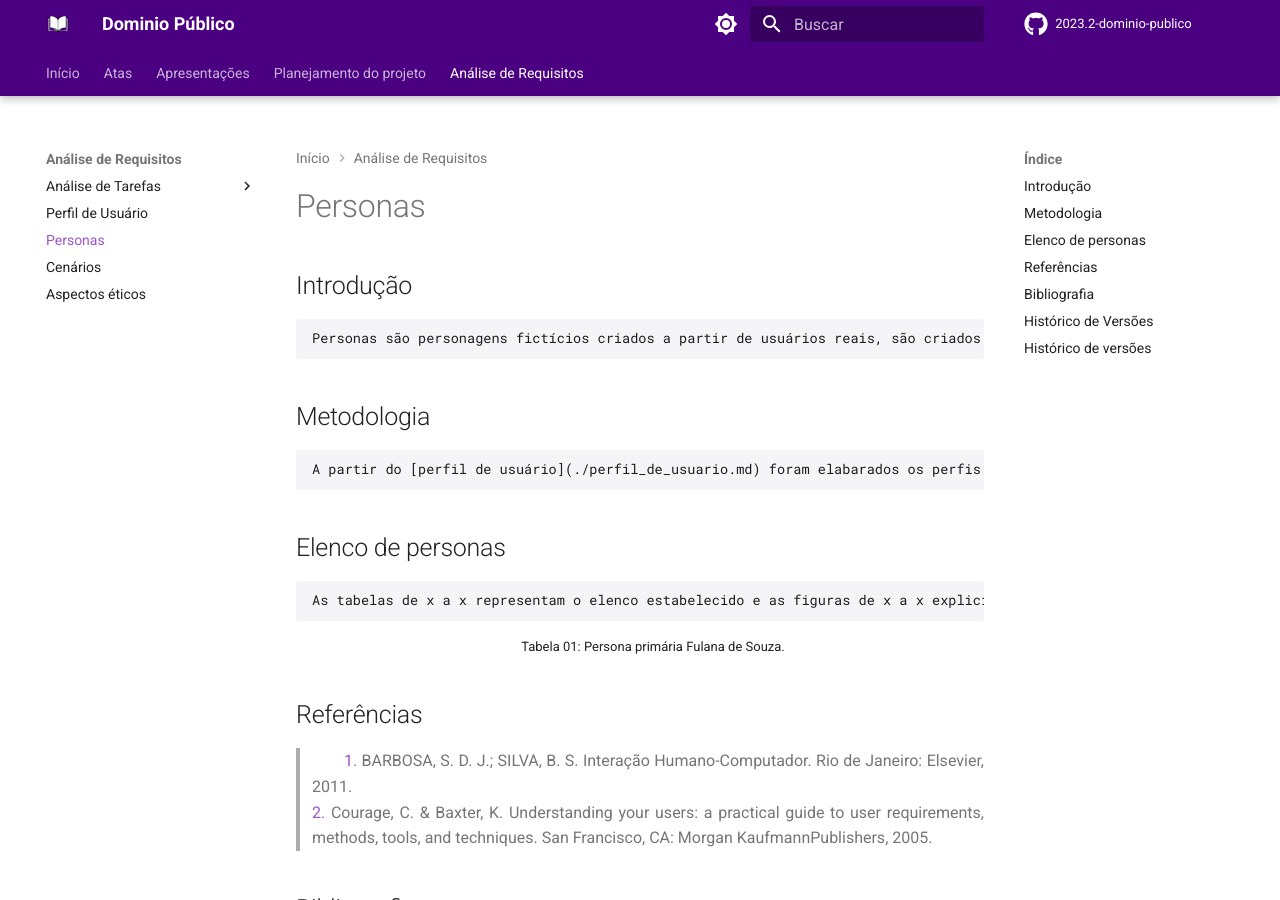
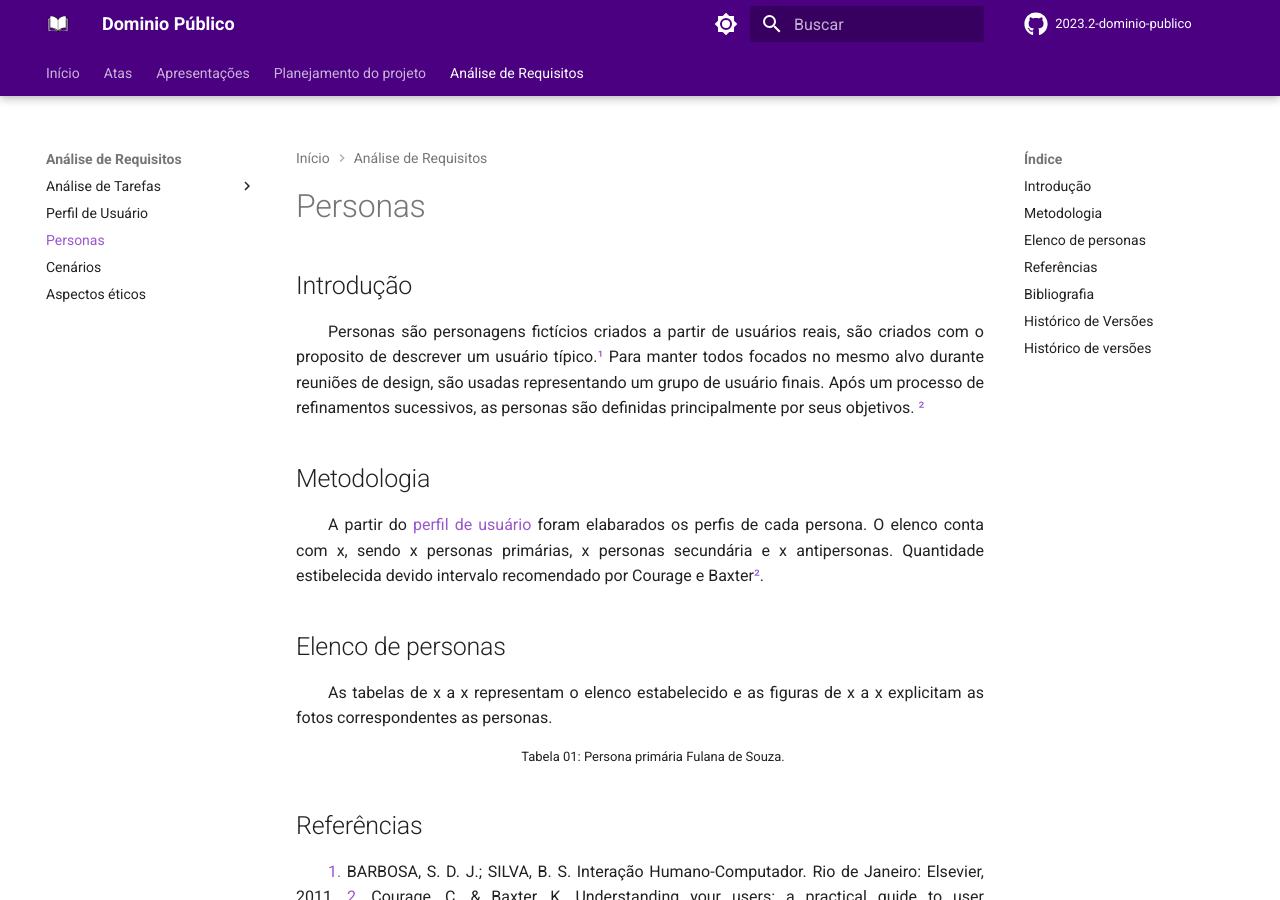
Before and after one commit to Interacao-Humano-Computador/2023.2-Dominio-Publico, an MkDocs documentation site: the page built from docs/analise_de_requisitos/personas.md, in a window 1280 px wide and 900 px high. Built offline with MkDocs 1.6.1 and Material for MkDocs 9.7.7, drawn with Linux system fonts in a browser that asks for light colours; comment, search, counter and statistics services are not loaded.

Commit message:
fix: erros de docs

```diff
--- a/docs/analise_de_requisitos/personas.md
+++ b/docs/analise_de_requisitos/personas.md
@@ -1,25 +1,22 @@
 # Personas
 
 ## Introdução
-    Personas são personagens fictícios criados a partir de usuários reais, são criados com o proposito de descrever um usuário típico.<a id="anchor_1" href="#REF1">^1^</a>. Para manter todos focados no mesmo alvo durante reuniões de design, são usadas representando um grupo de usuário finais. Após um processo de refinamentos sucessivos, as personas são definidas principalmente por seus objetivos. <a id="anchor_2" href="#REF2">^2^</a>
+Personas são personagens fictícios criados a partir de usuários reais, são criados com o proposito de descrever um usuário típico.<a id="anchor_1" href="#REF1">¹</a> Para manter todos focados no mesmo alvo durante reuniões de design, são usadas representando um grupo de usuário finais. Após um processo de refinamentos sucessivos, as personas são definidas principalmente por seus objetivos. <a id="anchor_2" href="#REF2">²</a>
 
 ## Metodologia
-    A partir do [perfil de usuário](./perfil_de_usuario.md) foram elabarados os perfis de cada persona. O elenco conta com x, sendo x personas primárias, x personas secundária e x antipersonas. Quantidade estibelecida devido intervalo recomendado por Courage e Baxter<a id="anchor_2" href="#REF2">^2^</a>.
+A partir do [perfil de usuário](./perfil_de_usuario.md) foram elabarados os perfis de cada persona. O elenco conta com x, sendo x personas primárias, x personas secundária e x antipersonas. Quantidade estibelecida devido intervalo recomendado por Courage e Baxter<a id="anchor_2" href="#REF2">²</a>.
 
 ## Elenco de personas
-    As tabelas de x a x representam o elenco estabelecido e as figuras de x a x explicitam as fotos correspondentes as personas.
+As tabelas de x a x representam o elenco estabelecido e as figuras de x a x explicitam as fotos correspondentes as personas.
 
 <center>
 <font size="2"><p style="text-align: center">Tabela 01: Persona primária Fulana de Souza.</p></font>
-
-
-
 </center>
 
 
 ## Referências
-> <a id="REF1" href="#anchor_1">1.</a> BARBOSA, S. D. J.; SILVA, B. S. Interação Humano-Computador. Rio de Janeiro: Elsevier, 2011. <br>
-> <a id="REF2" href="#anchor_2">2.</a> Courage, C. & Baxter, K. Understanding your users: a practical guide to user requirements, methods, tools, and techniques. San Francisco, CA: Morgan KaufmannPublishers, 2005.
+<a id="REF1" href="#anchor_1">1.</a> BARBOSA, S. D. J.; SILVA, B. S. Interação Humano-Computador. Rio de Janeiro: Elsevier, 2011.
+<a id="REF2" href="#anchor_2">2.</a> Courage, C. & Baxter, K. Understanding your users: a practical guide to user requirements, methods, tools, and techniques. San Francisco, CA: Morgan KaufmannPublishers, 2005.
 
 
 ## Bibliografia
```
